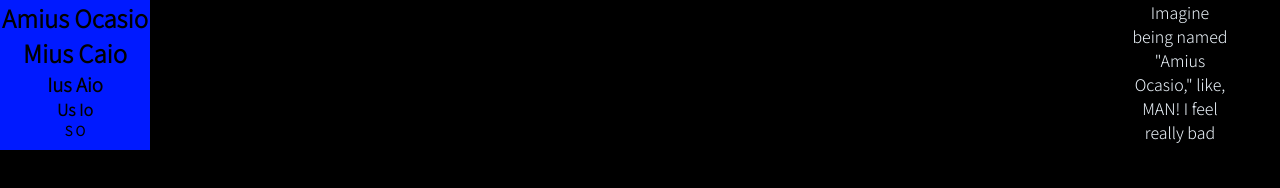
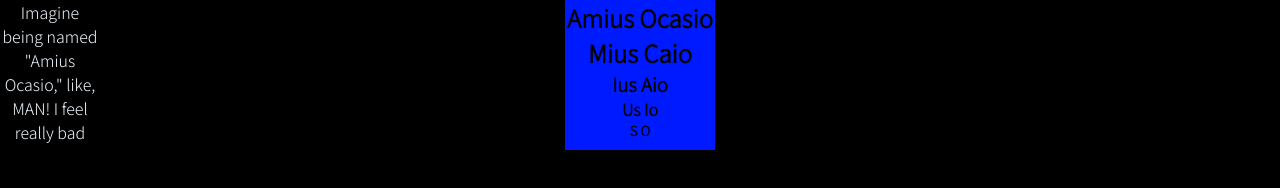
Before and after one commit to sarrquatch/Amiocas, a plain HTML site: page index.html in a window 1280 px wide. Drawn offline with Linux system fonts and the light colour scheme.

Commit message:
Update index.html

```diff
--- a/index.html
+++ b/index.html
@@ -27,7 +27,6 @@ body
 	font-family: 'Noto Sans JP', sans-serif;
 }
 nav {
-    margin-left: 0px;
     width: 150px;
     height: 150px;
     background-color: rgb(0, 26, 255);
@@ -35,9 +34,7 @@ nav {
 #ami{
      color: aliceblue;
     width: 100px;
-    margin-right: 0;
    position:fixed;
-   right:50px;
    top:0px;
 }
     </style>
```
